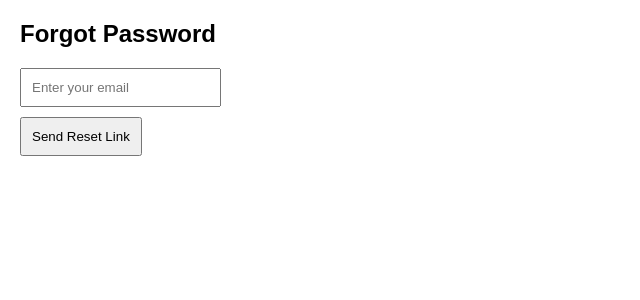
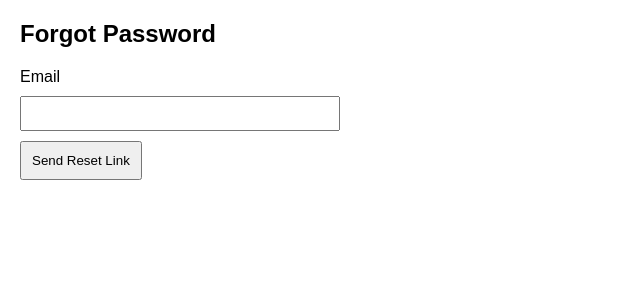
Before and after one commit to Harshsfd/AUTH_FULL, a React (Vite) app in the folder frontend/: page /forgot-password in a window 1280 px wide. Shown: the top 300 px of the page, without its empty margins (0-640 px from the left). Built offline with nearby package versions, Linux system fonts and the light colour scheme.

Commit message:
Update ForgotPassword.jsx

```diff
--- a/frontend/src/pages/ForgotPassword.jsx
+++ b/frontend/src/pages/ForgotPassword.jsx
@@ -1,28 +1,29 @@
-import React, { useState } from "react";
-import { forgotPassword } from "../api/authApi";
+import React, { useState } from 'react';
+import InputField from '../components/InputField';
+import { forgotPassword } from '../api/authApi';
 
-export default function ForgotPassword() {
-  const [email, setEmail] = useState("");
-  const [msg, setMsg] = useState("");
+const ForgotPassword = () => {
+  const [email, setEmail] = useState('');
+  const [message, setMessage] = useState('');
 
-  const onSubmit = async (e) => {
+  const handleSubmit = async (e) => {
     e.preventDefault();
     try {
       const res = await forgotPassword({ email });
-      setMsg(res.data.message);
+      setMessage(res.data.message);
     } catch (err) {
-      setMsg(err.response?.data?.message || "Error sending reset link.");
+      setMessage(err.response?.data?.message || 'Error');
     }
   };
 
   return (
-    <div>
+    <form onSubmit={handleSubmit}>
       <h2>Forgot Password</h2>
-      <form onSubmit={onSubmit}>
-        <input type="email" value={email} onChange={(e) => setEmail(e.target.value)} placeholder="Enter your email" required />
-        <button type="submit">Send Reset Link</button>
-      </form>
-      <p>{msg}</p>
-    </div>
+      {message && <p>{message}</p>}
+      <InputField label="Email" type="email" value={email} onChange={(e) => setEmail(e.target.value)} />
+      <button type="submit">Send Reset Link</button>
+    </form>
   );
-}
+};
+
+export default ForgotPassword;
```
